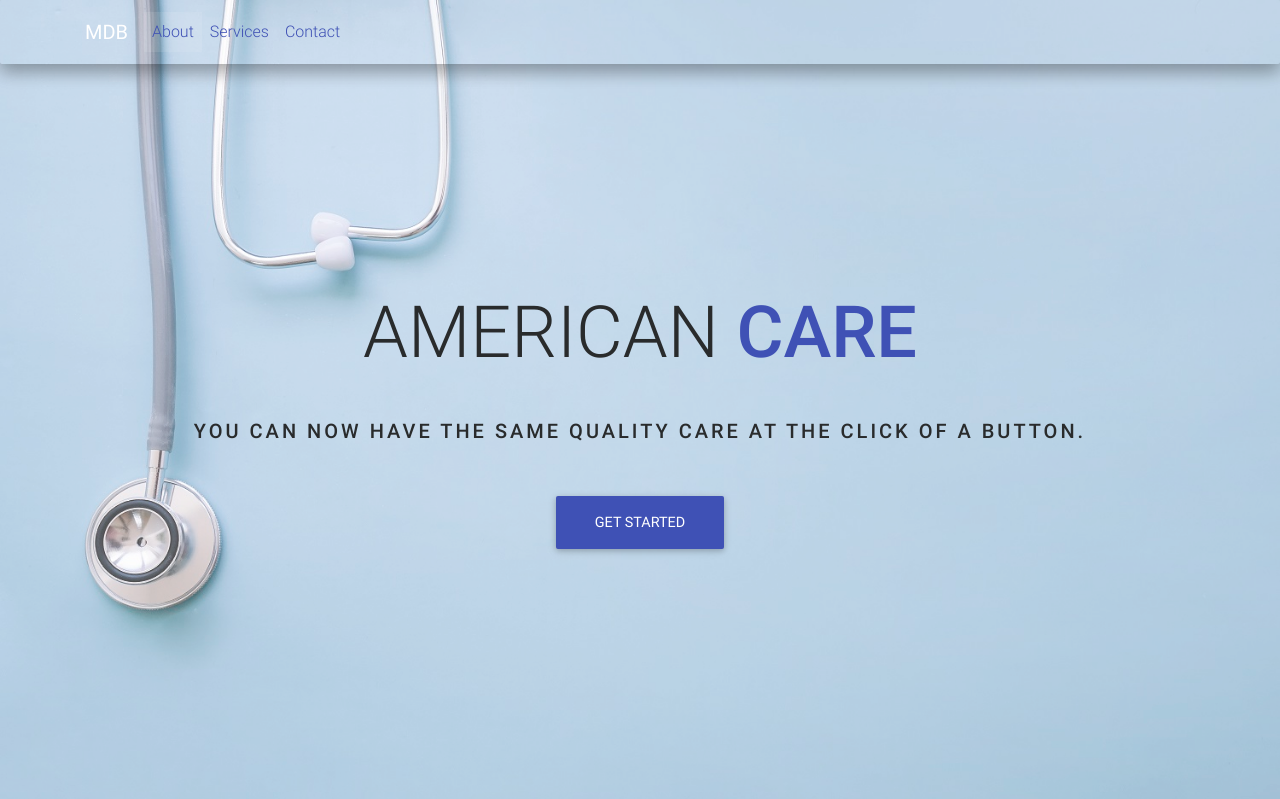
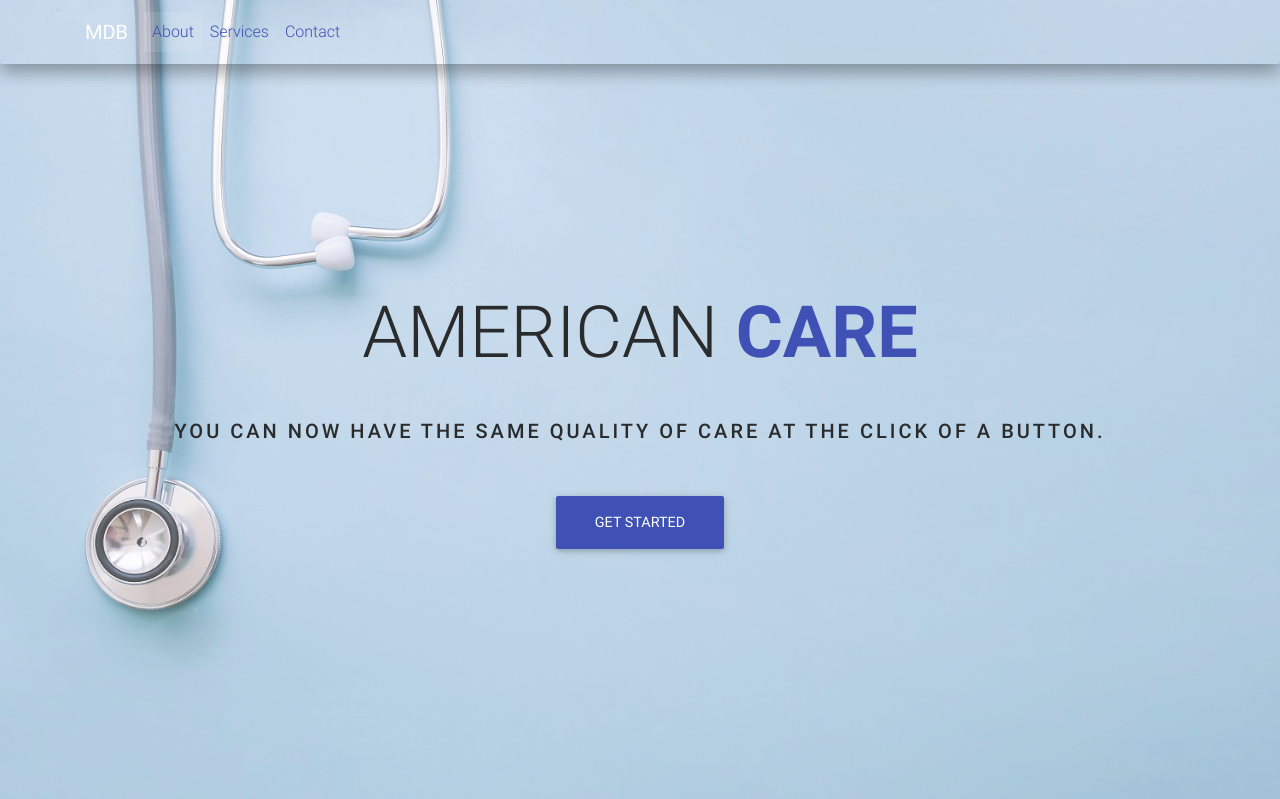
Before and after one commit to avohs24/AmericanCare, a PHP site: page / in a window 1280 px wide. Shown: the top 799 px of the page. Run offline with PHP 8.4, Linux system fonts and the light colour scheme; some libraries are stand-ins or nearby versions.

Commit message:
font changes

```diff
--- a/assets/css/style.css
+++ b/assets/css/style.css
@@ -96,3 +96,7 @@ textarea{
 footer{
   width: 100%;
 }
+
+a#care.indigo-text{
+  font-weight: 600;
+}
--- a/index.html
+++ b/index.html
@@ -52,8 +52,8 @@
                         <div class="row pt-5 mt-3">
                             <div class="col-md-12 mb-3">
                                 <div class="intro-info-content text-center">
-                                    <h1 class="display-3 mb-5 wow fadeInDown">AMERICAN   <a class="indigo-text font-bold">CARE</a></h1>
-                                    <h5 class="font-up mb-5 mt-3 font-bold wow fadeInDown">You can now have the same quality care at the click of a button.</h5>
+                                    <h1 class="display-3 mb-5 wow fadeInDown">AMERICAN   <a class="indigo-text" id='care'>CARE</a></h1>
+                                    <h5 class="font-up mb-5 mt-3 font-bold wow fadeInDown">You can now have the same quality of care at the click of a button.</h5>
                                     <a class="btn btn-indigo btn-lg wow fadeInDown">Get Started</a>
                                 </div>
                             </div>
```
